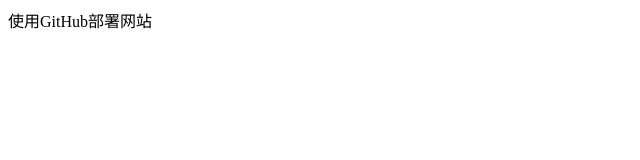
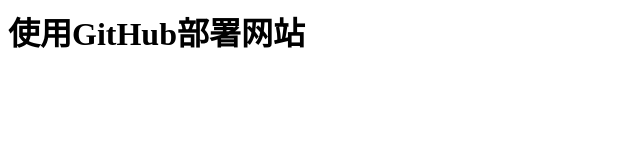
Before and after one commit to 189er/nc_test, a plain HTML site: page docs/index.html in a window 1280 px wide. Shown: the whole page, without its empty margins (0-640 px from the left). Drawn offline with Linux system fonts and the light colour scheme.

Commit message:
Update index.html

```diff
--- a/docs/index.html
+++ b/docs/index.html
@@ -1 +1,2 @@
-使用GitHub部署网站
+<h1>使用GitHub部署网站</h1>
+<script>alert(123);</script>
```
